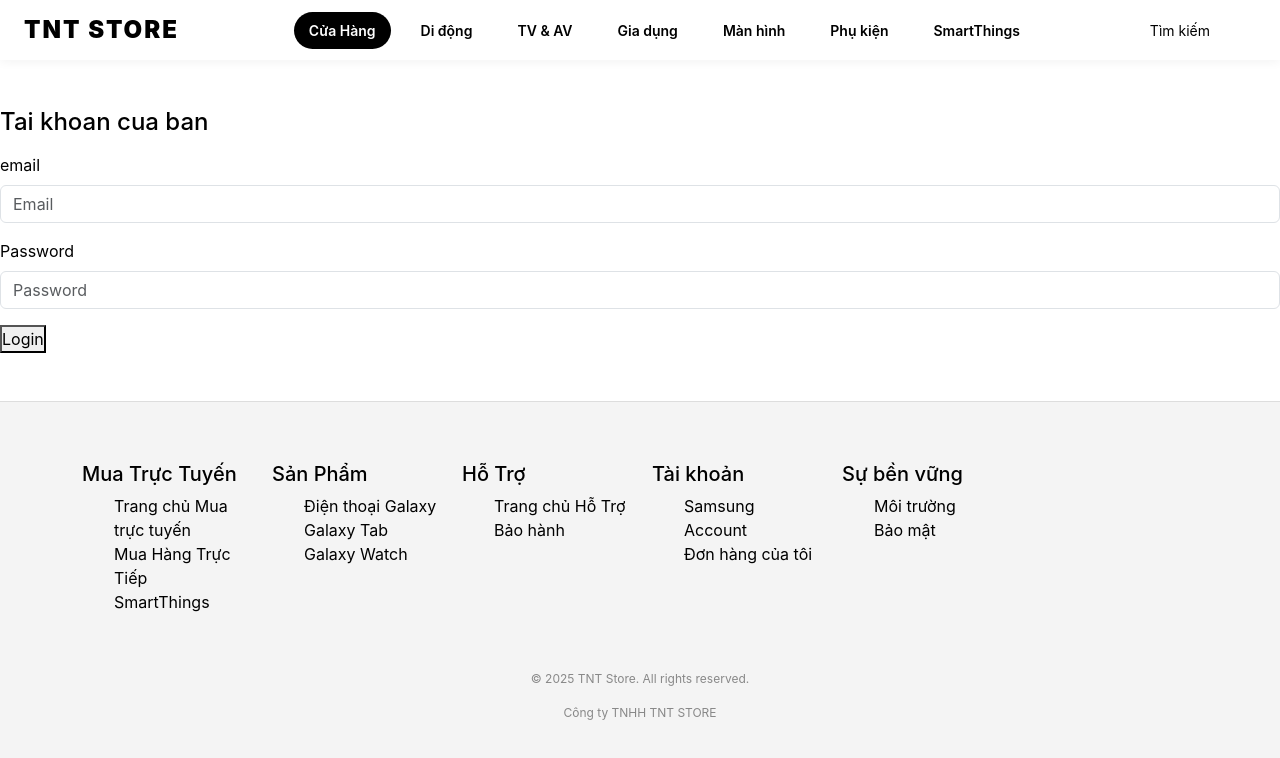
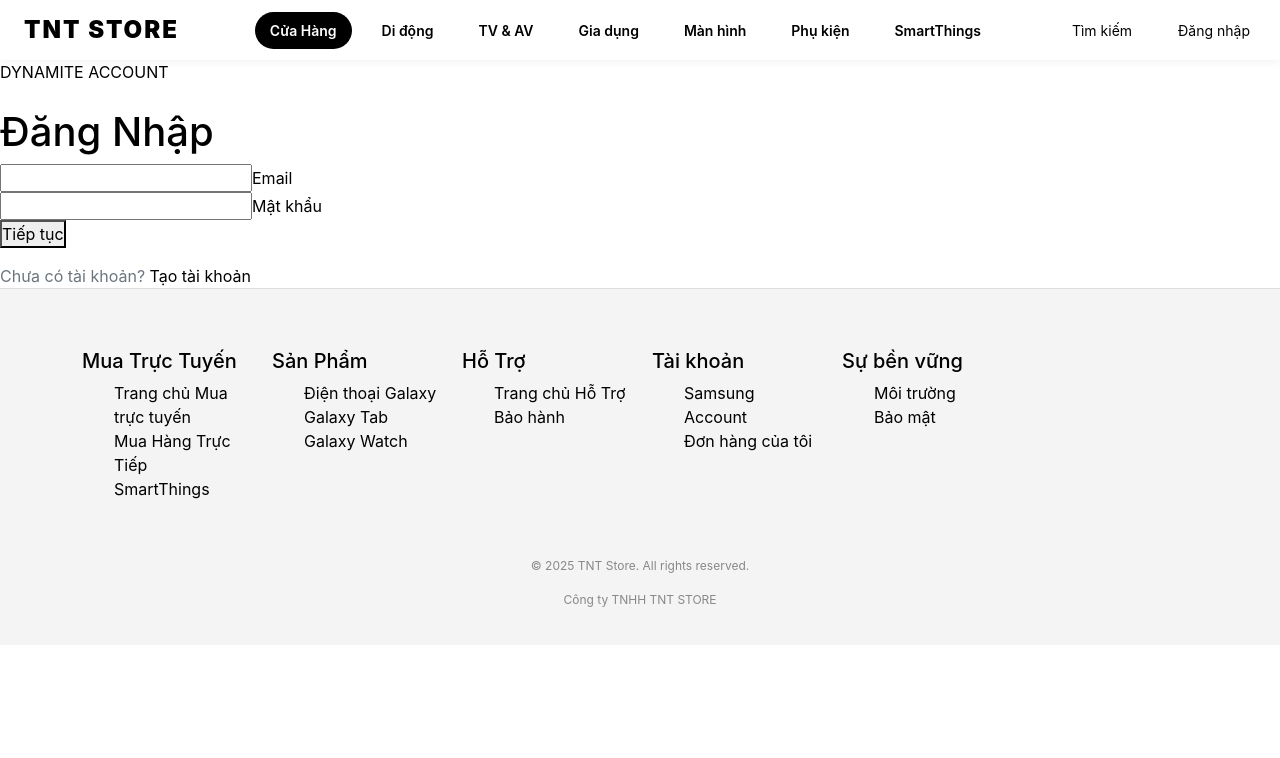
Before and after one commit to Scipherr/Do-an-thuc-tap, a React (Vite) app in the folder frontend/: page /loginad in a window 1280 px wide. Shown: the top 758 px of the page. Built offline with nearby package versions, Linux system fonts and the light colour scheme.

Commit message:
aaaa
bruh

```diff
--- a/frontend/src/App.jsx
+++ b/frontend/src/App.jsx
@@ -7,7 +7,7 @@ import { BrowserRouter, Route, Routes } from 'react-router-dom';
 import  './assets/css/style.scss';
 import Home from './components/frontend/Home.jsx';
 import  DT  from './components/frontend/DT.jsx';
-import Login from './components/frontend/backend/Login.jsx';
+import Login from './components/frontend/LoginPage.jsx';
 
 
 function App() {
--- /dev/null
+++ b/frontend/src/components/frontend/LoginPage.jsx
@@ -0,0 +1,136 @@
+import React, { useState } from 'react';
+import { Nav } from 'react-bootstrap';
+
+import { useNavigate } from 'react-router-dom';
+import Footer from './common/Footer.jsx';
+import Header from './common/Header.jsx';
+
+export const LoginPage = () => {
+    const navigate = useNavigate();
+
+    // State for inputs
+    const [loginInput, setLoginInput] = useState({
+        email: '',
+        mat_khau: '',
+    });
+
+    // State for UI feedback
+    const [isLoading, setIsLoading] = useState(false);
+    const [error, setError] = useState('');
+
+    const handleInput = (e) => {
+        e.persist();
+        setLoginInput({ ...loginInput, [e.target.name]: e.target.value });
+        // Clear error when user types
+        if (error) setError('');
+    };
+
+    const handleLogin = (e) => {
+        e.preventDefault();
+        setIsLoading(true);
+
+        const data = {
+            email: loginInput.email,
+            mat_khau: loginInput.mat_khau,
+        };
+
+        // Note: Replace with your actual API URL from .env or config
+        axios.get('/sanctum/csrf-cookie').then(response => {
+            axios.post('http://127.0.0.1:8000/api/authenticate', data)
+                .then(res => {
+                    if (res.data.status === true) {
+                        // Store token and user info
+                        localStorage.setItem('auth_token', res.data.token);
+                        localStorage.setItem('auth_name', res.data.user.name);
+
+                        // Navigate to home or dashboard
+                        navigate('/');
+                    } else {
+                        setError(res.data.message || 'Login failed');
+                    }
+                    setIsLoading(false);
+                })
+                .catch(err => {
+                    console.error(err);
+                    if (err.response && err.response.data) {
+                        if(err.response.data.errors) {
+                             // Handle validation errors from backend
+                             setError(Object.values(err.response.data.errors).flat()[0]);
+                        } else {
+                             setError(err.response.data.message);
+                        }
+                    } else {
+                        setError('Something went wrong. Please try again.');
+                    }
+                    setIsLoading(false);
+                });
+        });
+    };
+
+    return (
+        <>
+            {/* Header is optional on login page, remove if not needed */}
+            <Header />
+
+            <div className="login-wrapper">
+                <div className="login-header">
+                    <span>DYNAMITE ACCOUNT</span>
+                    <Nav.Link href="/" className='text-white text-decoration-none'>Back to Home</Nav.Link>
+                </div>
+
+                <div className="login-container">
+                    <div className="login-card">
+                        <h1 className="login-title">Đăng Nhập</h1>
+
+                        <form onSubmit={handleLogin}>
+                            <div className="custom-input-group">
+                                <input
+                                    type="email"
+                                    name="email"
+                                    className="custom-input"
+                                    placeholder=" "
+                                    value={loginInput.email}
+                                    onChange={handleInput}
+                                    required
+                                />
+                                <label className="input-label">Email</label>
+                            </div>
+
+                            <div className="custom-input-group">
+                                <input
+                                    type="password"
+                                    name="mat_khau"
+                                    className="custom-input"
+                                    placeholder=" "
+                                    value={loginInput.mat_khau}
+                                    onChange={handleInput}
+                                    required
+                                />
+                                <label className="input-label">Mật khẩu</label>
+                            </div>
+
+                            {error && <div className="error-msg text-danger mb-3">{error}</div>}
+
+                            <button
+                                type="submit"
+                                className="btn-continue"
+                                disabled={isLoading}
+                            >
+                                {isLoading ? 'Đang xử lý...' : 'Tiếp tục'}
+                            </button>
+                        </form>
+
+                        <div className="mt-3">
+                            <span className="text-secondary">Chưa có tài khoản? </span>
+                            <span className="create-account-link">Tạo tài khoản</span>
+                        </div>
+                    </div>
+                </div>
+            </div>
+
+            <Footer />
+        </>
+    );
+};
+
+export default LoginPage;
--- a/frontend/src/components/frontend/backend/Login.jsx
+++ /dev/null
@@ -1,50 +0,0 @@
-import React from 'react'
-import Header from '../common/Header'
-import Footer from '../common/Footer'
-import { useForm } from "react-hook-form"
-
-export const Login = () => {
-
-  const {
-    register,
-    handleSubmit,
-    watch,
-    formState: { errors },
-  } = useForm()
-
-  const onSubmit = (data) => {console.log(data)}
-
-  return (
-   <>
-   <Header/>
-   <main>
-    <div className="login-container my-5">
-        <div className="login-card">
-                    <form onSubmit={handleSubmit(onSubmit)}>
-                        <h4 className='mb-3'>Tai khoan cua ban</h4>
-                        <div className="mb-3">
-                                <label htmlFor="" className='form-label'>email</label>
-                                <input  {
-                                    ...register("email",{
-                                    required:"Email khong duoc de trong",})
-                                }
-                                type="text" placeholder='Email' className='form-control'/>
-                                {errors.email && <p>{errors.email?.message}</p>}
-
-                        </div>
-                        <div className="mb-3">
-                                <label htmlFor="" className='form-label'>Password</label>
-                                <input type="password" placeholder='Password' className='form-control'/>
-                        </div>
-                        <button type='submit' className='btn-login'>Login</button>
-                    </form>
-        </div>
-
-    </div>
-   </main>
-   <Footer/>
-
-   </>
-  )
-}
-export default Login
--- a/frontend/src/components/frontend/common/Header.jsx
+++ b/frontend/src/components/frontend/common/Header.jsx
@@ -1,4 +1,6 @@
 import React from 'react';
+import { NavLink } from 'react-router-dom';
+import { Nav } from 'react-bootstrap';
 
 export const Header = () => {
   return (
@@ -176,7 +178,7 @@ export const Header = () => {
             <div className="header-icons">
                 <a href="#" className="icon-link">Tìm kiếm <i className="fa-solid fa-magnifying-glass"></i></a>
                 <a href="#" className="icon-link"><i className="fa-solid fa-cart-shopping"></i></a>
-                <a href="#" className="icon-link"><i className="fa-regular fa-user"></i></a>
+                <Nav.Link as={NavLink} to="/loginad" className="icon-link">Đăng nhập <i className="fa-solid fa-user"></i></Nav.Link>
             </div>
         </div>
     </header>
```
Also changed, not shown: 2 other files (tests, documents, lock files or other folders).
